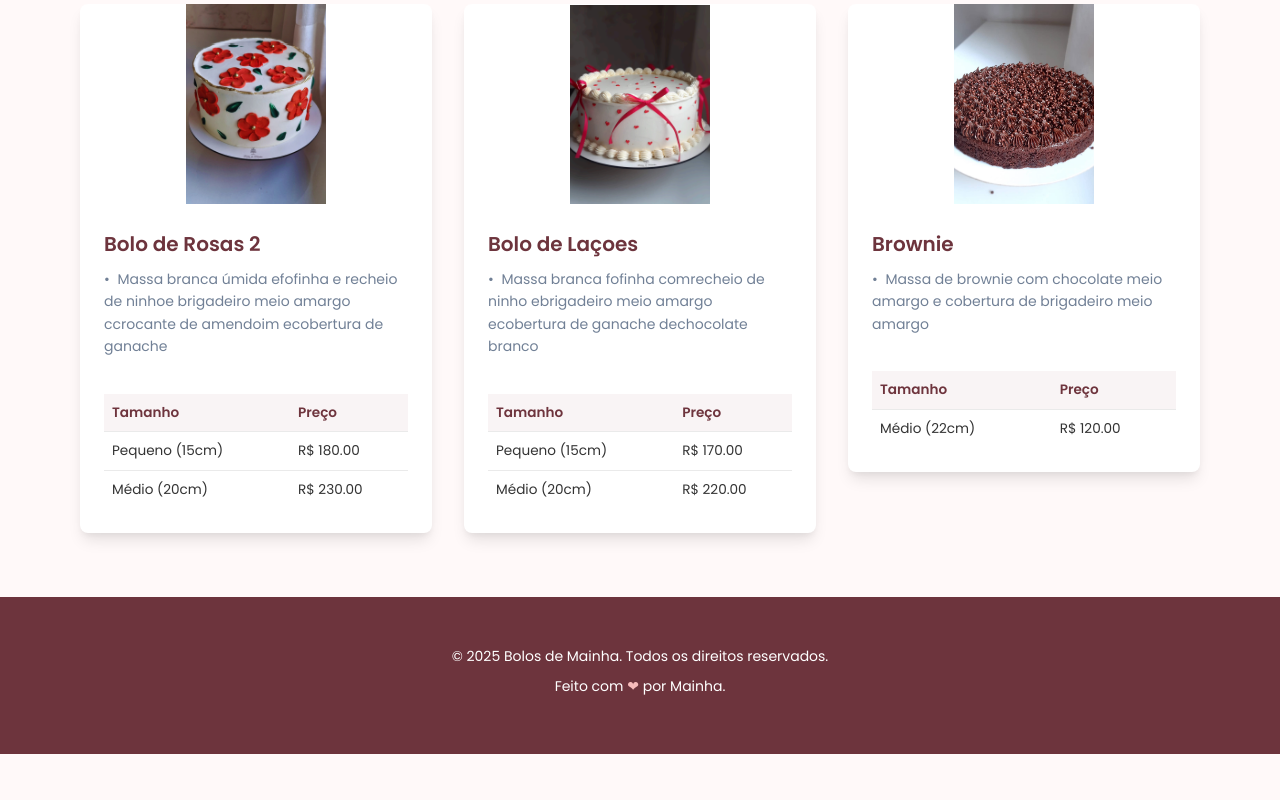
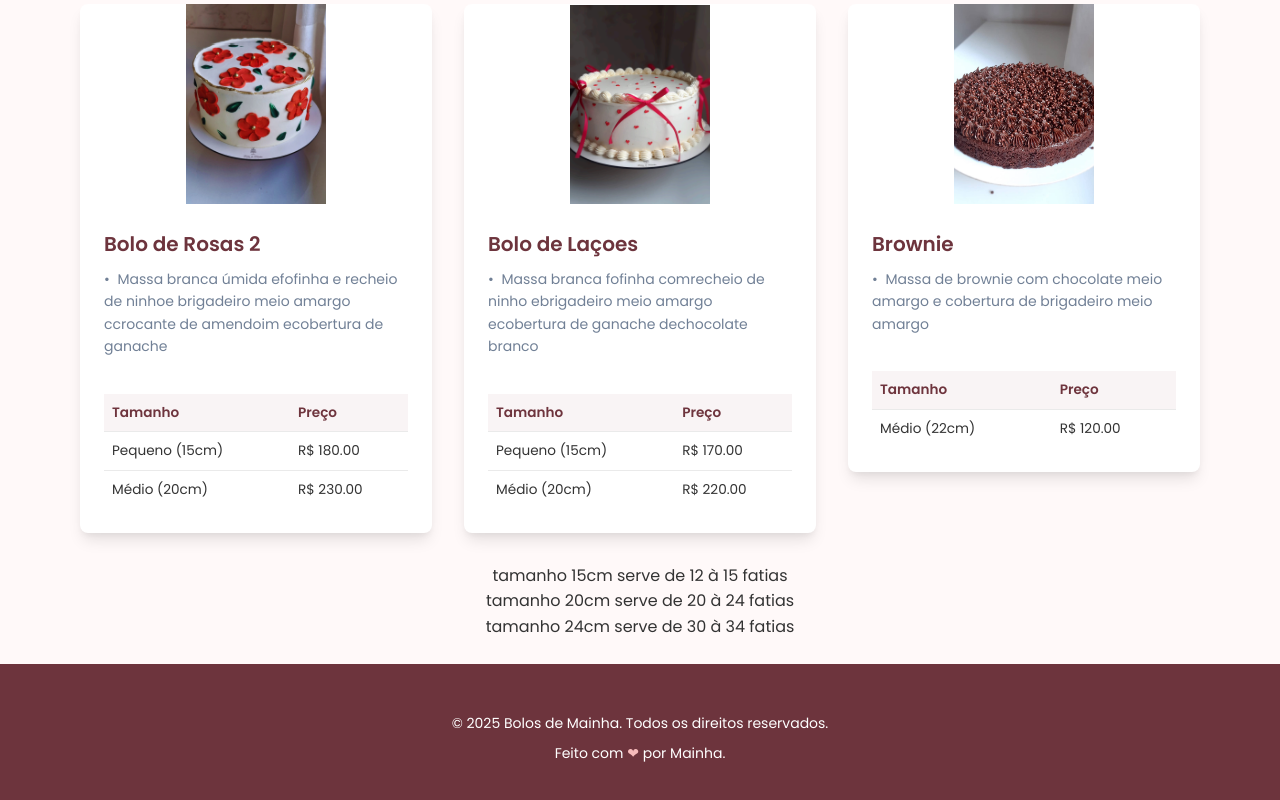
Before and after one commit to RaulGardini/Bolos-de-Mainha, a React (Vite) app: page /bolos in a window 1280 px wide. Shown: the part 7977-8777 px from the top of the page. Before the commit the page ends 8731 px from the top, so only its background shows below. Built offline with nearby package versions, Linux system fonts and the light colour scheme.

Commit message:
feat: comocando tamanho dos bolos

```diff
--- a/src/index.css
+++ b/src/index.css
@@ -805,3 +805,9 @@ img {
     display: block;
   }
 }
+
+.tamanhos {
+  display: flex;
+  flex-direction: column; /* empilha em coluna */
+  align-items: center;     /* centraliza horizontalmente (opcional) */
+}
--- a/src/pages/CakesPage.jsx
+++ b/src/pages/CakesPage.jsx
@@ -78,11 +78,11 @@ const CakesPage = () => {
             ))}
           </AnimatePresence>
         </motion.div>
-        {filteredCakes.length === 0 && (
-          <p className="text-center" style={{ marginTop: '2rem' }}>
-            Nenhum bolo encontrado para esta categoria.
-          </p>
-        )}
+        <div className='tamanhos'>
+          <p style={{marginTop: "30px", marginBottom: "0"}}>tamanho 15cm serve de 12 à 15 fatias</p>
+          <p style={{marginBottom: "0"}}>tamanho 20cm serve de 20 à 24 fatias</p>
+          <p style={{marginBottom: "-40px"}}>tamanho 24cm serve de 30 à 34 fatias</p>
+        </div>
       </div>
     </div>
   );
```
